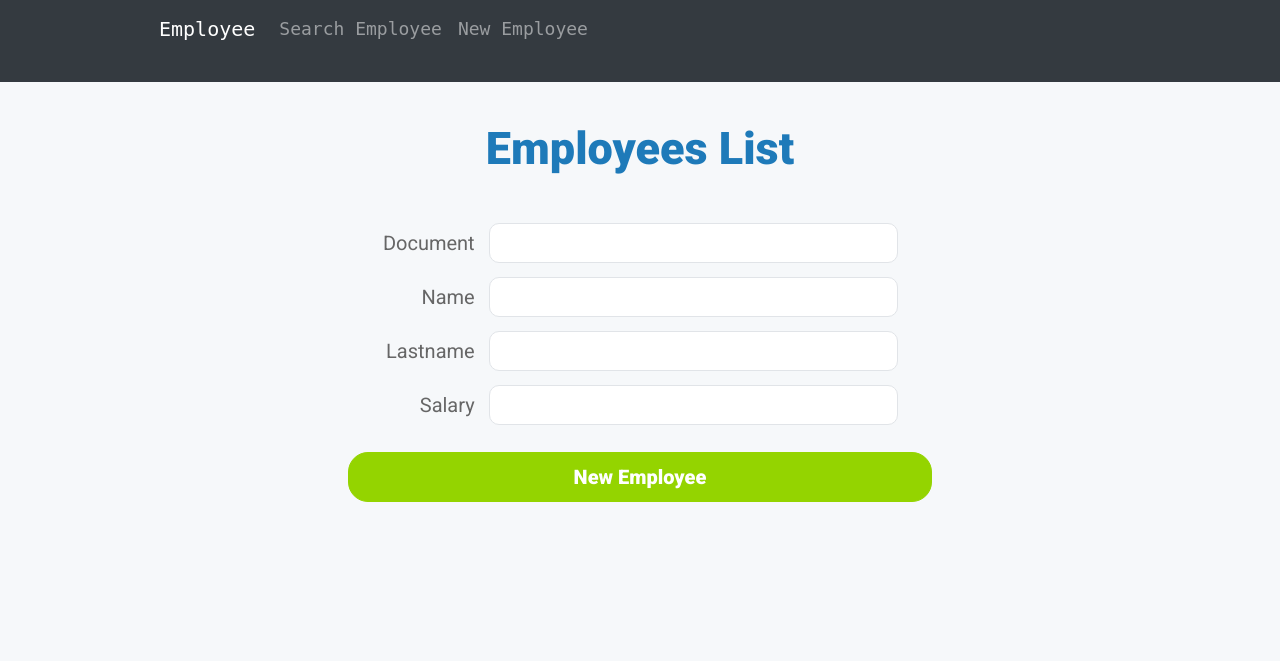
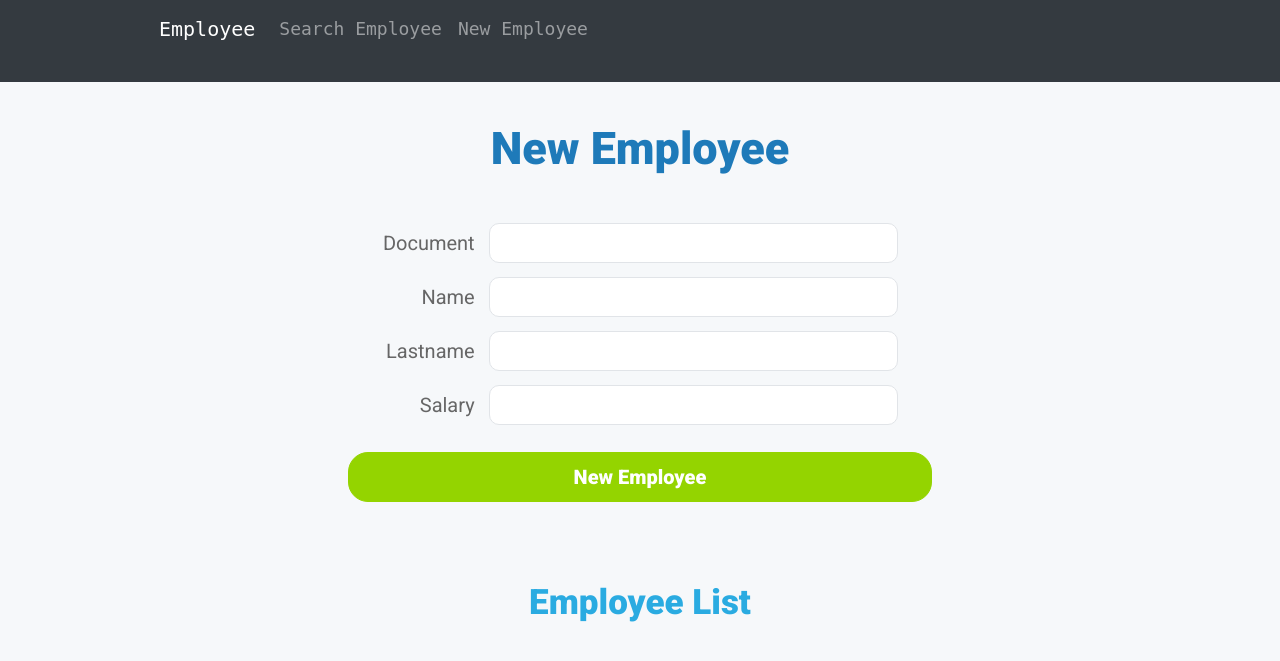
Before and after one commit to mafda/django_employees, a Django app: page / in a window 1280 px wide. Shown: the part 51-712 px from the top of the page. Run offline with Django 3.2, Linux system fonts and the light colour scheme; data that the repository does not hold is empty; some libraries are stand-ins or nearby versions.

Commit message:
include h2

```diff
--- a/frontend/employees/templates/employees/employees_list.html
+++ b/frontend/employees/templates/employees/employees_list.html
@@ -3,7 +3,7 @@
 <body>
   {% block content %}
   <div id="employee">
-    <h1>Employees List</h1>
+    <h1>New Employee</h1>
 
     <div class="container">
       <form id="employee-form">
@@ -18,6 +18,7 @@
 
     <div id="overlay">
       <div id="list" class="employee_list">
+        <h2>Employee List</h2>
         <ul id="employee-list">
           {% for i in employees %}
           <li>
```
